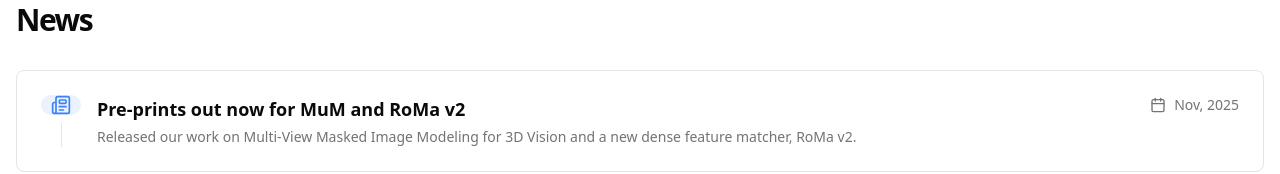
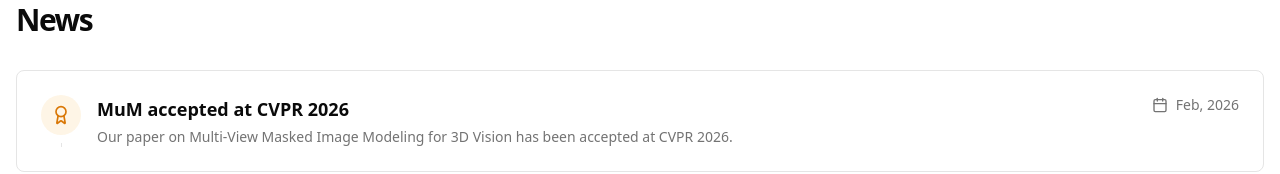
Before and after one commit to davnords/portfolio-website, a Next.js app: page / in a window 1280 px wide. Shown: the part 778-952 px from the top of the page. Built offline with nearby package versions, Linux system fonts and the light colour scheme.

Commit message:
add mum to cvpr

```diff
--- a/src/app/page.tsx
+++ b/src/app/page.tsx
@@ -19,7 +19,7 @@ function GoogleScholarIcon(props: React.SVGProps<SVGSVGElement>) {
       aria-hidden="true"
       {...props}
     >
-      <path d="M21.35 11.1H12v2.8h5.35c-.25 1.4-1.6 4.1-5.35 4.1-3.25 0-5.9-2.7-5.9-6s2.65-6 5.9-6c1.85 0 3.1.8 3.8 1.5l1.95-1.9C16.4 3.2 14.4 2 12 2 6.95 2 3 6 3 12s3.95 10 9 10c5.2 0 8.65-3.7 8.65-8.9 0-.6-.1-1.3-.3-2z"/>
+      <path d="M21.35 11.1H12v2.8h5.35c-.25 1.4-1.6 4.1-5.35 4.1-3.25 0-5.9-2.7-5.9-6s2.65-6 5.9-6c1.85 0 3.1.8 3.8 1.5l1.95-1.9C16.4 3.2 14.4 2 12 2 6.95 2 3 6 3 12s3.95 10 9 10c5.2 0 8.65-3.7 8.65-8.9 0-.6-.1-1.3-.3-2z" />
     </svg>
   );
 }
@@ -116,6 +116,32 @@ export default function Home() {
         <section id="news" className="py-8">
           <h2 className="mb-8 text-3xl font-bold tracking-tighter">News</h2>
           <div className="space-y-6">
+
+            <div className="group relative rounded-lg border p-6 transition-colors hover:bg-muted/50">
+              <div className="flex gap-4">
+                <div className="flex flex-col items-center">
+                  <div className="flex h-10 w-10 shrink-0 items-center justify-center rounded-full bg-amber-500/10">
+                    <AwardIcon className="h-5 w-5 text-amber-600 dark:text-amber-400" />
+                  </div>
+                  <div className="mt-2 h-full w-px bg-border"></div>
+                </div>
+                <div className="flex-1 min-w-0">
+                  <div className="flex flex-col sm:flex-row sm:items-start sm:justify-between gap-2 sm:gap-4">
+                    <div className="flex-1">
+                      <h3 className="font-semibold text-lg">MuM accepted at CVPR 2026</h3>
+                      <p className="mt-1 text-sm text-muted-foreground">
+                        Our paper on Multi-View Masked Image Modeling for 3D Vision has been accepted at CVPR 2026.
+                      </p>
+                    </div>
+                    <div className="flex items-center gap-2 text-sm text-muted-foreground shrink-0">
+                      <CalendarIcon className="h-4 w-4" />
+                      <time dateTime="2026-02-01">Feb, 2026</time>
+                    </div>
+                  </div>
+                </div>
+              </div>
+            </div>
+
             <div className="group relative rounded-lg border p-6 transition-colors hover:bg-muted/50">
               <div className="flex gap-4">
                 <div className="flex flex-col items-center">
@@ -178,7 +204,7 @@ export default function Home() {
                 <span className="font-medium text-foreground">David Nordström</span>, Johan Edstedt, Fredrik Kahl, Georg Bökman
               </p>
               <div className="mt-1 flex items-center gap-3 flex-wrap">
-                <span className="text-sm font-medium">Pre-print</span>
+                <span className="text-sm font-medium text-blue-500">CVPR 2026</span>
                 <a href="https://arxiv.org/abs/2511.17309" target="_blank" rel="noopener noreferrer" className="inline-block">
                   <img src="https://img.shields.io/badge/arXiv-2511.17309-b31b1b" alt="arXiv" className="h-5" />
                 </a>
```
Also changed, not shown: 1 other file (tests, documents, lock files or other folders).
